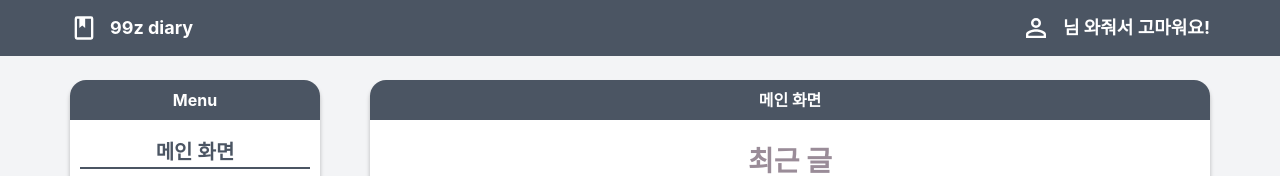
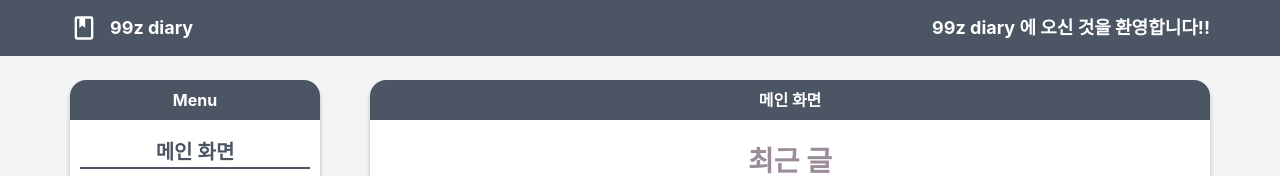
Before and after one commit to 99z-diary/99z-diary-web-fe, a React (Create React App) app: page / in a window 1280 px wide. Shown: the top 176 px of the page. Built offline with nearby package versions, Linux system fonts and the light colour scheme; no server answers; a web font is replaced by a local one.

Commit message:
Fix/#17: TopBar 수정
TopBar 의 디자인 수정

```diff
--- a/src/components/TopBar.js
+++ b/src/components/TopBar.js
@@ -1,8 +1,4 @@
-import { useRecoilValue } from "recoil";
-import { userAtom } from "recoil/userAtom";
-
 const TopBar = () => {
-  const userInfo = useRecoilValue(userAtom); // 유저 정보
   return (
     <>
       <div className="fixed top-0 z-30 flex items-center justify-center w-screen bg-gray-600 h-14">
@@ -22,23 +18,9 @@ const TopBar = () => {
             </svg>
             <span className="ml-3 text-lg font-bold text-white">99z diary</span>
           </div>
-          {/* 아이콘, 환영 멘트 */}
-          <div className="flex items-center">
-            <svg
-              xmlns="http://www.w3.org/2000/svg"
-              width="30"
-              height="30"
-              viewBox="0 0 24 24"
-            >
-              <path
-                fill="white"
-                d="M12 4a4 4 0 0 1 4 4a4 4 0 0 1-4 4a4 4 0 0 1-4-4a4 4 0 0 1 4-4m0 2a2 2 0 0 0-2 2a2 2 0 0 0 2 2a2 2 0 0 0 2-2a2 2 0 0 0-2-2m0 7c2.67 0 8 1.33 8 4v3H4v-3c0-2.67 5.33-4 8-4m0 1.9c-2.97 0-6.1 1.46-6.1 2.1v1.1h12.2V17c0-.64-3.13-2.1-6.1-2.1"
-              />
-            </svg>
-            <span className="ml-3 text-lg font-bold text-white">
-              {userInfo.name} 님 와줘서 고마워요!
-            </span>
-          </div>
+          <span className="text-lg font-bold text-white">
+            99z diary 에 오신 것을 환영합니다!!
+          </span>
         </div>
       </div>
     </>
```
